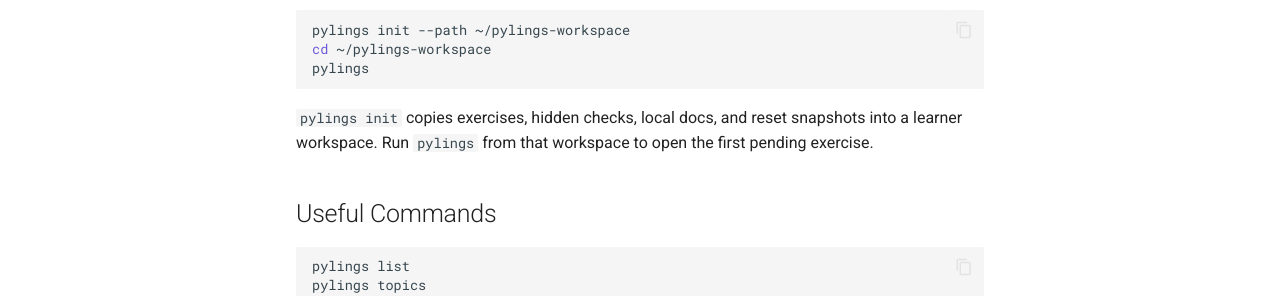
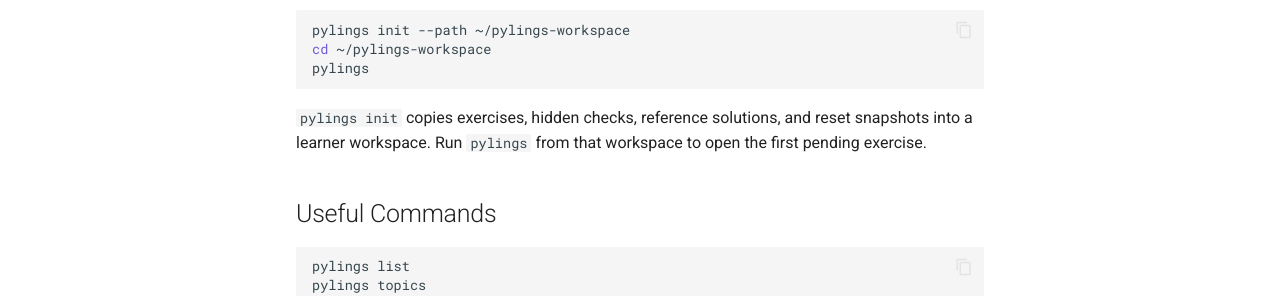
Before and after one commit to abhiksark/pylings, an MkDocs documentation site: the page built from docs-site/quick-start.md, in a window 1280 px wide and 1256 px high. Shown: the part 532-828 px from the top of the window. Built offline with MkDocs 1.6.1 and Material for MkDocs 9.7.7, drawn with Linux system fonts in a browser that asks for light colours; comment, search, counter and statistics services are not loaded.

````diff
--- a/docs-site/quick-start.md
+++ b/docs-site/quick-start.md
@@ -24,9 +24,9 @@ cd ~/pylings-workspace
 pylings
 ```
 
-`pylings init` copies exercises, hidden checks, local docs, and reset snapshots
-into a learner workspace. Run `pylings` from that workspace to open the first
-pending exercise.
+`pylings init` copies exercises, hidden checks, reference solutions, and reset
+snapshots into a learner workspace. Run `pylings` from that workspace to open
+the first pending exercise.
 
 ## Useful Commands
 
````
